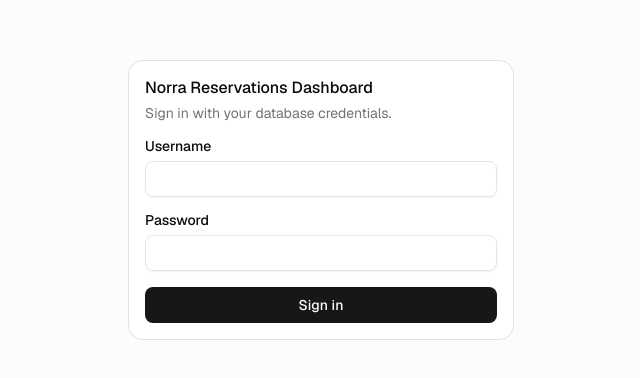
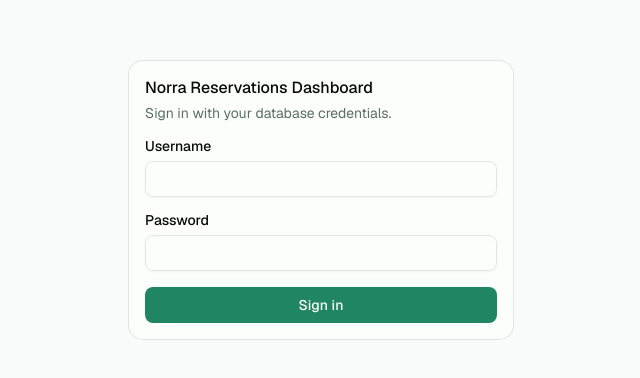
Before and after one commit to JanieTran/reservations_dashboard, a Next.js app: page /login in a window 1280 px wide. Shown: the part 200-578 px from the top of the page, without its empty margins (319-959 px from the left). Built offline with nearby package versions, Linux system fonts and the light colour scheme; no server answers.

Commit message:
fix: colour palette

```diff
--- a/app/globals.css
+++ b/app/globals.css
@@ -8,13 +8,13 @@
   --font-heading: var(--font-sans);
   --font-sans: var(--font-sans);
   --font-mono: var(--font-mono);
-  --color-sidebar-ring: var(--sidebar-ring);
-  --color-sidebar-border: var(--sidebar-border);
-  --color-sidebar-accent-foreground: var(--sidebar-accent-foreground);
-  --color-sidebar-accent: var(--sidebar-accent);
-  --color-sidebar-primary-foreground: var(--sidebar-primary-foreground);
-  --color-sidebar-primary: var(--sidebar-primary);
-  --color-sidebar-foreground: var(--sidebar-foreground);
+  --color-sidebar-ring: var(--ring);
+  --color-sidebar-border: var(--border);
+  --color-sidebar-accent-foreground: var(--accent-foreground);
+  --color-sidebar-accent: var(--accent);
+  --color-sidebar-primary-foreground: var(--primary-foreground);
+  --color-sidebar-primary: var(--primary);
+  --color-sidebar-foreground: var(--foreground);
   --color-sidebar: var(--sidebar);
   --color-chart-5: var(--chart-5);
   --color-chart-4: var(--chart-4);
@@ -50,30 +50,30 @@
 
 :root {
   --background: oklch(1 0 0);
-  --foreground: oklch(0.145 0 0);
-  --card: oklch(1 0 0);
+  --foreground: oklch(0.25 0.025 160);
+  --card: oklch(0.995 0.004 150);
   --card-foreground: oklch(0.145 0 0);
   --popover: oklch(1 0 0);
   --popover-foreground: oklch(0.145 0 0);
-  --primary: oklch(0.205 0 0);
-  --primary-foreground: oklch(0.985 0 0);
-  --secondary: oklch(0.97 0 0);
-  --secondary-foreground: oklch(0.205 0 0);
-  --muted: oklch(0.97 0 0);
-  --muted-foreground: oklch(0.556 0 0);
-  --accent: oklch(0.97 0 0);
-  --accent-foreground: oklch(0.205 0 0);
+  --primary: oklch(0.55 0.105 165);
+  --primary-foreground: oklch(0.99 0.005 150);
+  --secondary: oklch(0.49 0.045 160);
+  --secondary-foreground: oklch(0.99 0.005 150);
+  --muted: oklch(0.95 0.015 155);
+  --muted-foreground: oklch(0.52 0.025 160);
+  --accent: oklch(0.75 0.135 83);
+  --accent-foreground: oklch(0.25 0.035 75);
   --destructive: oklch(0.577 0.245 27.325);
-  --border: oklch(0.922 0 0);
+  --border: oklch(0.90 0.018 155);
   --input: oklch(0.922 0 0);
   --ring: oklch(0.708 0 0);
-  --chart-1: oklch(0.87 0 0);
-  --chart-2: oklch(0.556 0 0);
-  --chart-3: oklch(0.439 0 0);
-  --chart-4: oklch(0.371 0 0);
-  --chart-5: oklch(0.269 0 0);
+  --chart-1: oklch(0.72 0.105 164);
+  --chart-2: oklch(0.68 0.12 260);
+  --chart-3: oklch(0.81 0.12 88);
+  --chart-4: oklch(0.70 0.12 32);
+  --chart-5: oklch(0.66 0.11 300);
   --radius: 0.625rem;
-  --sidebar: oklch(0.985 0 0);
+  --sidebar: oklch(0.985 0.008 150);
   --sidebar-foreground: oklch(0.145 0 0);
   --sidebar-primary: oklch(0.205 0 0);
   --sidebar-primary-foreground: oklch(0.985 0 0);
--- a/components/dashboard/bar-chart-card.tsx
+++ b/components/dashboard/bar-chart-card.tsx
@@ -184,7 +184,7 @@ export default function BarChartCard<T extends object>({
               />
               <Bar
                 dataKey={valueKey}
-                fill={barColor ?? "var(--chart-2)"}
+                fill={barColor ?? "var(--chart-1)"}
                 radius={isHorizontal ? [0, 4, 4, 0] : [4, 4, 0, 0]}
                 maxBarSize={maxBarSize ?? 48}
                 name={barName ?? valueKey}
--- a/components/dashboard/daily-trend.tsx
+++ b/components/dashboard/daily-trend.tsx
@@ -114,7 +114,7 @@ export default function DailyTrend({ data }: DailyTrendProps) {
                 type="monotone"
                 dataKey={currentKey}
                 name="Current"
-                stroke="var(--chart-2)"
+                stroke="var(--chart-1)"
                 strokeWidth={2.5}
                 dot={false}
                 activeDot={{ r: 4 }}
@@ -123,7 +123,7 @@ export default function DailyTrend({ data }: DailyTrendProps) {
                 type="monotone"
                 dataKey={previousKey}
                 name="Previous"
-                stroke="var(--chart-3)"
+                stroke="var(--chart-2)"
                 strokeWidth={2}
                 strokeDasharray="4 4"
                 strokeOpacity={0.7}
--- a/components/dashboard/dashboard-sidebar.tsx
+++ b/components/dashboard/dashboard-sidebar.tsx
@@ -77,7 +77,7 @@ export default function DashboardSidebar({
                     "flex min-h-10 items-center gap-3 rounded-md px-3 text-sm font-medium transition-colors focus-visible:ring-2 focus-visible:ring-sidebar-ring focus-visible:outline-none",
                     isActive
                       ? "bg-sidebar-primary text-sidebar-primary-foreground"
-                      : "text-sidebar-foreground/75 hover:bg-sidebar-accent hover:text-sidebar-accent-foreground"
+                      : "text-sidebar-foreground/75 hover:bg-muted hover:text-sidebar-accent-foreground"
                   )}
                 >
                   <Icon className="size-4" aria-hidden="true" />
--- a/components/dashboard/donut-chart.tsx
+++ b/components/dashboard/donut-chart.tsx
@@ -18,11 +18,11 @@ import {
 import type { BreakdownPoint } from "@/lib/queries/dashboard-types";
 
 const COLORS = [
+  "var(--chart-1)",
+  "var(--chart-2)",
+  "var(--chart-3)",
+  "var(--chart-4)",
   "var(--chart-5)",
-  "var(--chart-4)",
-  "var(--chart-3)",
-  "var(--chart-2)",
-  "var(--chart-1)",
 ];
 
 interface DonutChartProps {
--- a/components/dashboard/heatmap-card.tsx
+++ b/components/dashboard/heatmap-card.tsx
@@ -41,7 +41,7 @@ interface HeatmapCardProps {
 }
 
 function cellColor(intensity: number): string {
-  return `color-mix(in oklab, var(--foreground) ${intensity}%, var(--muted))`;
+  return `color-mix(in oklab, var(--primary) ${intensity}%, var(--muted))`;
 }
 
 export default function HeatmapCard({
--- a/components/dashboard/reservations-tab.tsx
+++ b/components/dashboard/reservations-tab.tsx
@@ -10,7 +10,7 @@ export default function ReservationsTab({ data }: ReservationsTabProps) {
   return (
     <section className="grid min-w-0 gap-4 lg:grid-cols-3">
       <DonutChart
-        title="Booking Source"
+        title="Reservation Source"
         description="Reservations by booking source"
         data={data.booking_channel}
       />
--- a/components/dashboard/stacked-bar-chart-card.tsx
+++ b/components/dashboard/stacked-bar-chart-card.tsx
@@ -35,7 +35,7 @@ type StackedBarCardProps<T extends Record<string, unknown>> = {
   layout?: "vertical" | "horizontal";
 };
 
-const DEFAULT_COLORS = ["var(--chart-1)", "var(--chart-2)", "var(--chart-3)", "var(--chart-4)"];
+const DEFAULT_COLORS = ["var(--chart-1)", "var(--chart-3)", "var(--chart-2)", "var(--chart-4)"];
 
 function toNumber(value: unknown): number {
   return Number(value ?? 0);
```
